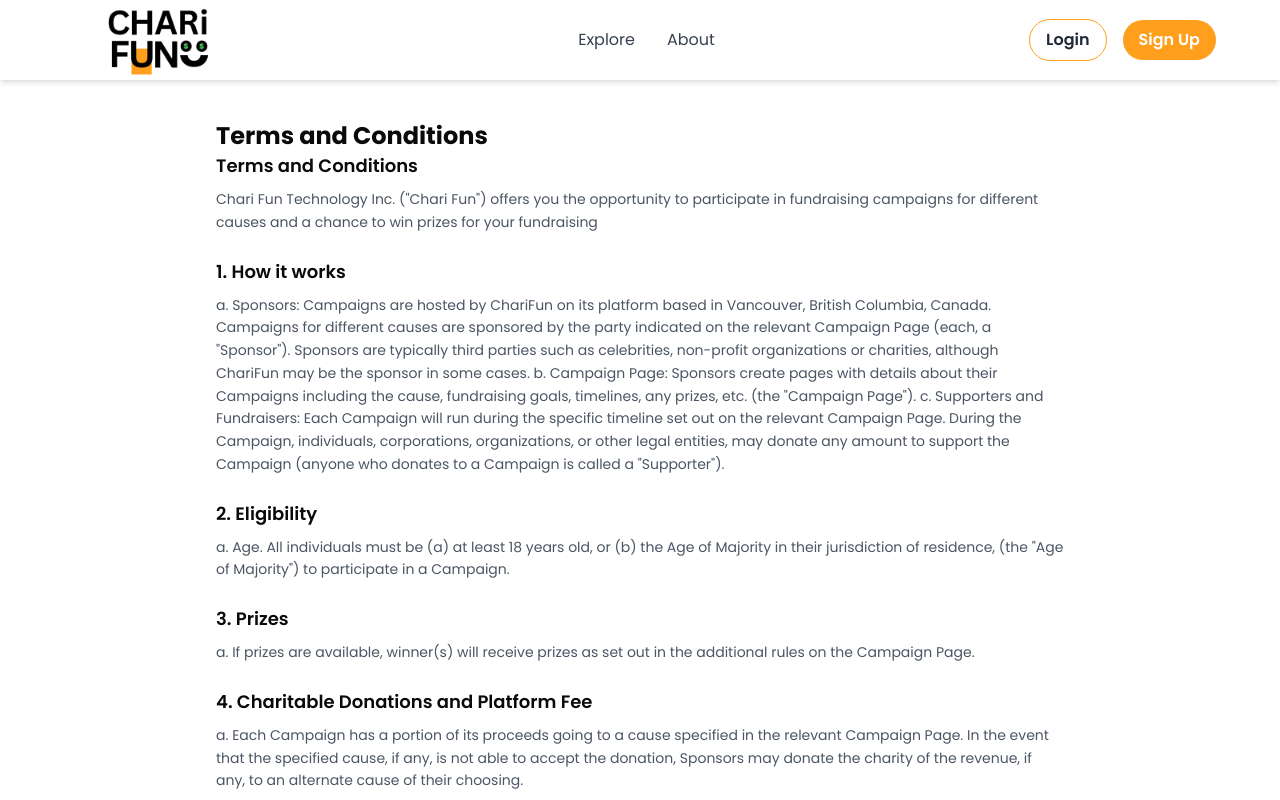
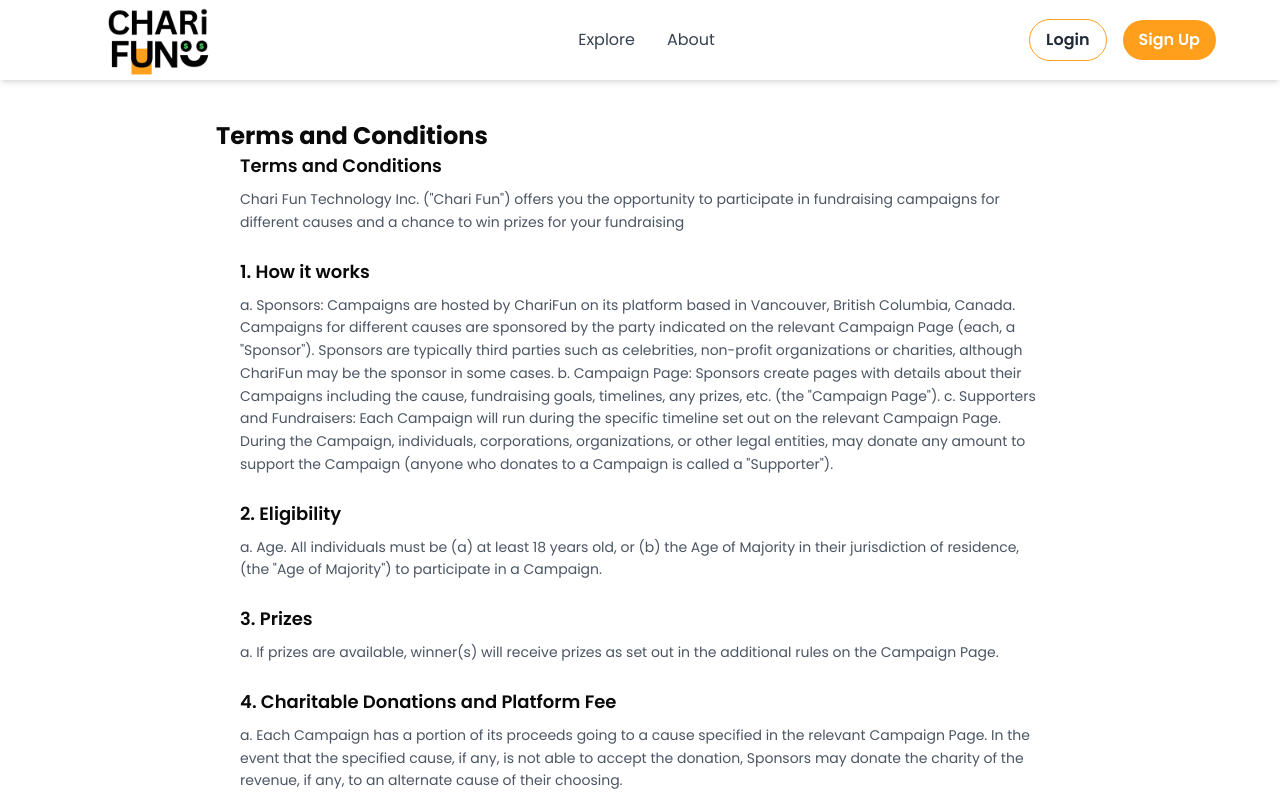
Before and after one commit to Moyo-Made/chariifunn, a Next.js app: page /terms-and-conditions in a window 1280 px wide. Shown: the top 800 px of the page. Built offline with nearby package versions, Linux system fonts and the light colour scheme.

Commit message:
Update TermsAndCondition.tsx

```diff
--- a/components/TermsAndCondition.tsx
+++ b/components/TermsAndCondition.tsx
@@ -10,7 +10,7 @@
 		<div className="w-full max-w-4xl mx-auto pt-10 pb-10 px-6">
 			<h2 className="text-2xl font-bold">Terms and Conditions</h2>
 
-			<div className="space-y-6">
+			<div className="space-y-6 px-6">
 				{termsData
 					.slice(0, showAll ? termsData.length : 9)
 					.map((term, index) => (
```
